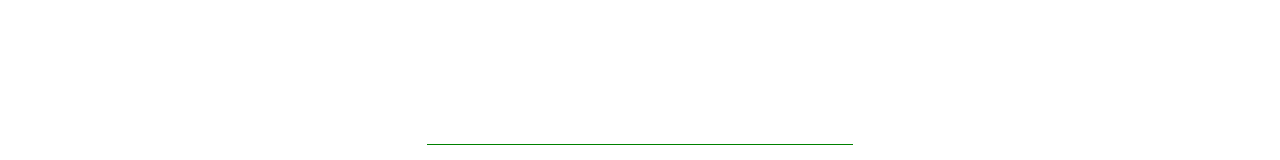
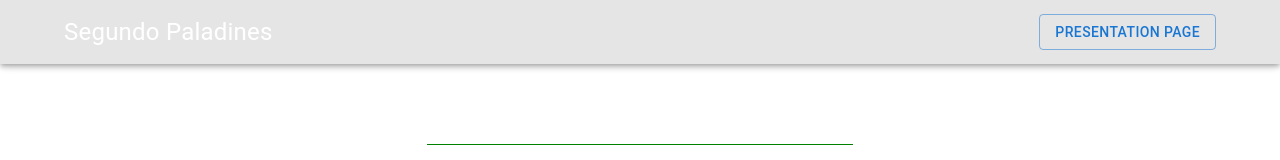
Before and after one commit to SegundoPaladines/app_ux_saber_pro, a React (Create React App) app: page / in a window 1280 px wide. Shown: the top 160 px of the page. Built offline with nearby package versions, Linux system fonts and the light colour scheme; the HTML template or start-up script is replaced by a standard one.

Commit message:
primer deploy

```diff
--- a/src/App.tsx
+++ b/src/App.tsx
@@ -4,6 +4,7 @@ import { TitleComponent } from './components/titulo';
 import React, { useState } from "react";
 import { PersonDataComponent } from './components/datos_persona';
 import { ScoreForm } from './components/formulario_puntaje';
+import { RouterLayaut } from './common/router_layaut';
 
 function App() {
 
@@ -14,6 +15,8 @@ function App() {
   }
 
   return (
+    <div>
+      <RouterLayaut />
       <Container
         maxWidth="xl"
         sx={{
@@ -58,6 +61,7 @@ function App() {
           </Grid>
         </Grid>
       </Container>
+    </div>
   );
 }
 
--- a/src/common/navbar.tsx
+++ b/src/common/navbar.tsx
@@ -1,56 +1,33 @@
+import { AppBar, Box, Toolbar, Container, Grid, Button, Typography } from "@mui/material";
 import React from "react";
-import { AppBar, Box, Toolbar, Container, Grid, Button, Typography, Stack } from '@mui/material';
-import './index.css';
 
-// construccion del menú bar
-//las constantes que se importan deben tener nombre comenzado con mayusculas
 export const NavBar: React.FC <{}> = () => {
-    const gitHub = () => {
-        window.open('https://github.com/SegundoPaladines', '_blank');
-    };
-    const linkedin = () => {
-        window.open('https://www.linkedin.com/in/segundo-paladines-ortiz-b60216257/', '_blank');
-    };
-
     return (
-        //contenedor del menú de navegacion
-        /*Se trae el App bar, dentro va el toolbar, luego un contendeodor
-            y finalmente el grid que contiene items */
         <Box sx={{
-            flexGrow: 1,
+            flexGrow:1,
         }}>
-            <AppBar position="fixed"
-                sx={{
-                    backgroundColor:'rgba(0, 0, 0, 0.5)',
-                    padding:1,
-                }}
+            <AppBar sx={{
+                position:'fixed',
+                background: 'rgba(0, 0, 0, 0.1)',
+            }}
             >
                 <Toolbar>
-                    <Container maxWidth = "xl">
+                    <Container>
                         <Grid
                             container
-                            direction="row"
-                            justifyContent="space-between"
-                            alignItems="center"
-                         >
+                            direction='row'
+                            justifyContent='space-between'
+                            alignItems='center'
+                        >
                             <Grid item>
-                                <Typography
-                                    fontSize={24}
-                                > Web Developer </Typography>
+                                <Typography fontSize={24}>Segundo Paladines</Typography>
                             </Grid>
                             <Grid item>
-                                <Stack direction="row" spacing= {3}>
-                                    <Button
-                                            className="btn-nav"
-                                            variant="outlined"
-                                            onClick={() => gitHub()}
-                                    >GitHub</Button>
-                                    <Button
-                                            className="btn-nav"
-                                            variant="outlined"
-                                            onClick={() => linkedin()}
-                                    >Linkedin</Button>
-                                </Stack>
+                                <Button variant="outlined"
+                                onClick={()=>{
+                                    window.location.href = 'https://SegundoPaladines.github.io';
+                                }}>
+                                    Presentation Page</Button>
                             </Grid>
                         </Grid>
                     </Container>
```
Lines whose indentation alone changed are shown as unchanged.
